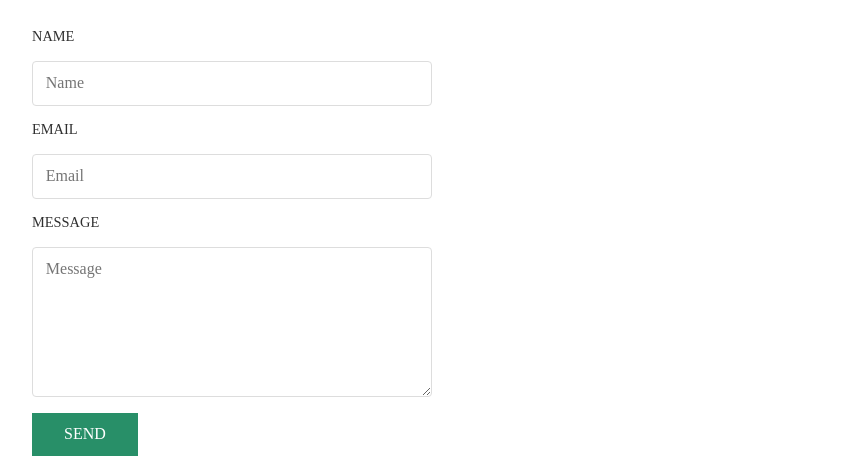
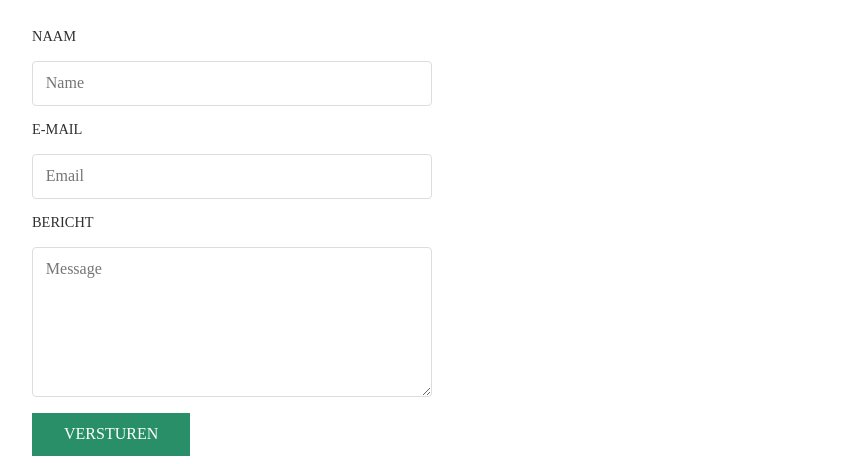
Before and after one commit to tjerk-git/rf, an Eleventy site: page src/contact.html in a window 1280 px wide. Shown: the part 336-800 px from the top of the page, without its empty margins (208-1071 px from the left). Built offline with nearby package versions, Linux system fonts and the light colour scheme; Eleventy itself is replaced by a stand-in of ours; files that its build step writes are made by us from their sources; a web font is replaced by a local one.

Commit message:
feat(contact): switch to Formspree, Dutch labels

```diff
--- a/src/contact.html
+++ b/src/contact.html
@@ -5,14 +5,14 @@ title: roelof-schipper-Contact
 
 <div class="contact-section">
     <h1>Contact</h1>
-    <form action="https://submit-form.com/DgEF8mznR" method="POST">
-        <label for="name">Name</label>
+    <form action="https://formspree.io/f/mzebnjaz" method="POST">
+        <label for="name">Naam</label>
         <input type="text" id="name" name="name" placeholder="Name" required />
-        <label for="email">Email</label>
+        <label for="email">E-mail</label>
         <input type="email" id="email" name="email" placeholder="Email" required />
-        <label for="message">Message</label>
+        <label for="message">Bericht</label>
         <textarea id="message" name="message" placeholder="Message" required></textarea>
-        <button type="submit">Send</button>
+        <button type="submit">Versturen</button>
       </form>
 
 </div>
```
